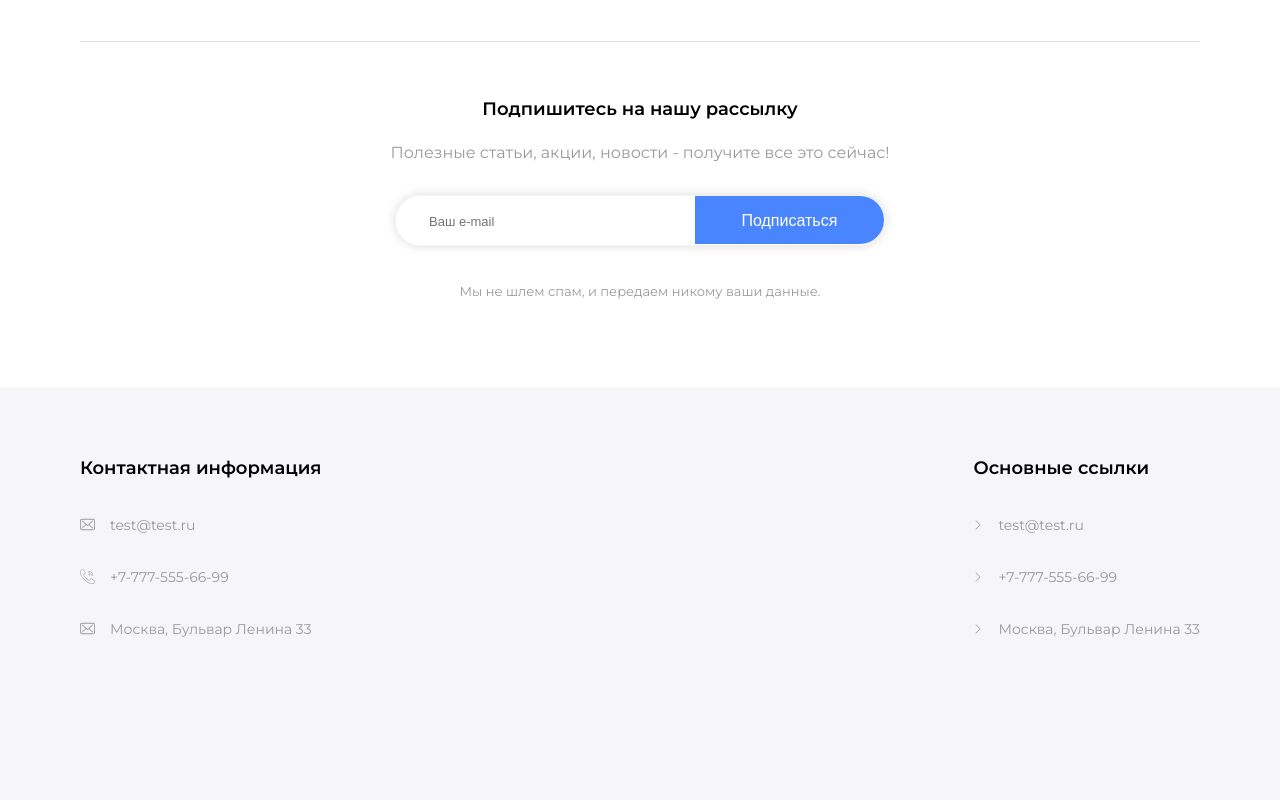
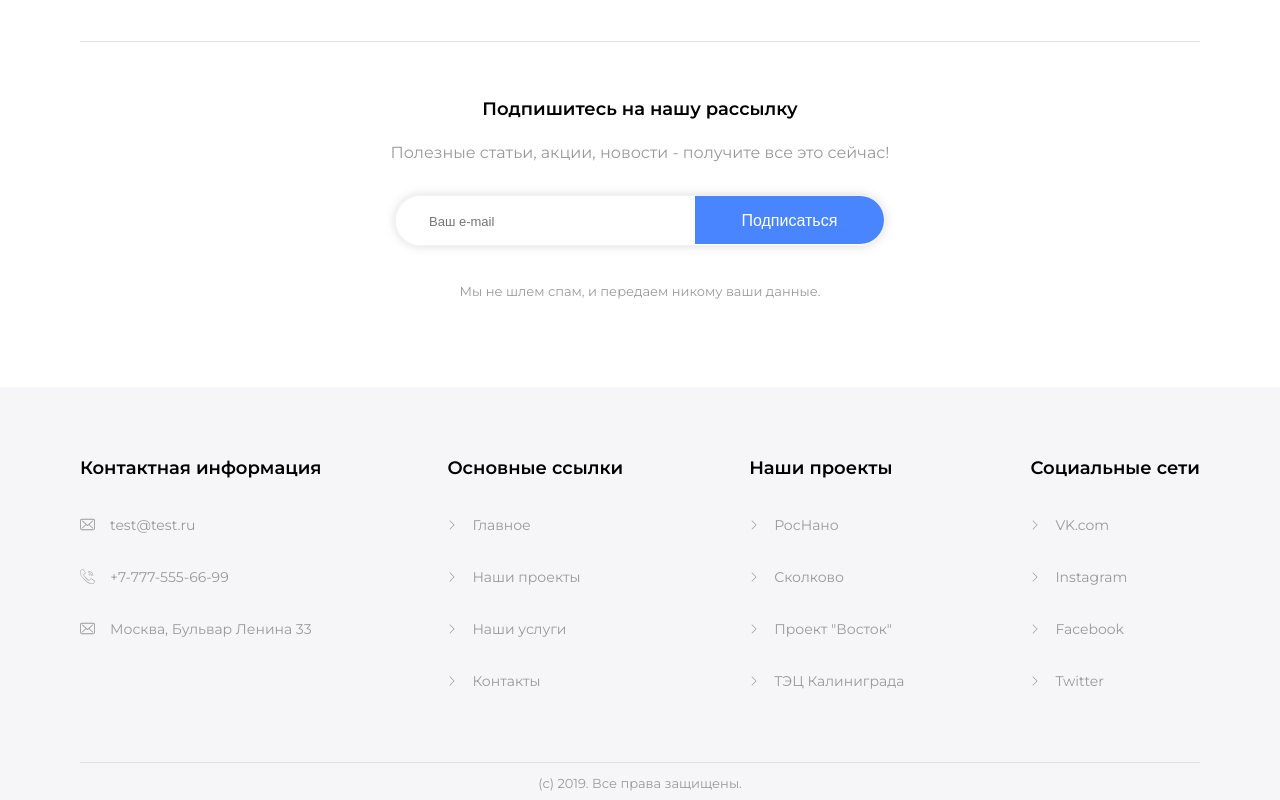
Before and after one commit to HermitBroccoli/it-studio, a plain HTML site: page index.html in a window 1280 px wide. Shown: the part 4792-5592 px from the top of the page. Drawn offline with Linux system fonts and the light colour scheme.

Commit message:
edit footer

```diff
--- a/css/main.css
+++ b/css/main.css
@@ -611,6 +611,8 @@ body {
 .footer .conteiner-link {
     display: flex;
     justify-content: space-between;
+    padding-bottom: 70px;
+    border-bottom: 1px solid #E0E0E0;
 }
 
 .footer .conteiner-link .item .item__title {
@@ -642,3 +644,12 @@ body {
 .footer .conteiner-link .item .item-list .item-list-items .item-list-items__item img {
     margin-right: 15px;
 }
+
+.footer .footer__text {
+    font-weight: normal;
+    font-size: 13px;
+    line-height: 21px;
+    text-align: center;
+    color: #999999;
+    margin-top: 10px;
+}
--- a/index.html
+++ b/index.html
@@ -240,13 +240,39 @@
                     <h2 class="item__title">Основные ссылки</h2>
                     <nav class="item-list">
                         <ul class="item-list-items">
-                            <li class="item-list-items__item"><img src="icon/right-arrow.svg" alt="icon">test@test.ru</li>
-                            <li class="item-list-items__item"><img src="icon/right-arrow.svg" alt="icon">+7-777-555-66-99</li>
-                            <li class="item-list-items__item"><img src="icon/right-arrow.svg" alt="icon">Москва, Бульвар Ленина 33</li>
+                            <li class="item-list-items__item"><img src="icon/right-arrow.svg" alt="icon">Главное</li>
+                            <li class="item-list-items__item"><img src="icon/right-arrow.svg" alt="icon">Наши проекты</li>
+                            <li class="item-list-items__item"><img src="icon/right-arrow.svg" alt="icon">Наши услуги</li>
+                            <li class="item-list-items__item"><img src="icon/right-arrow.svg" alt="icon">Контакты</li>
+                        </ul>
+                    </nav>
+                </div>
+
+                <div class="item">
+                    <h2 class="item__title">Наши проекты</h2>
+                    <nav class="item-list">
+                        <ul class="item-list-items">
+                            <li class="item-list-items__item"><img src="icon/right-arrow.svg" alt="icon">РосНано</li>
+                            <li class="item-list-items__item"><img src="icon/right-arrow.svg" alt="icon">Сколково</li>
+                            <li class="item-list-items__item"><img src="icon/right-arrow.svg" alt="icon">Проект "Восток"</li>
+                            <li class="item-list-items__item"><img src="icon/right-arrow.svg" alt="icon">ТЭЦ Калиниграда</li>
+                        </ul>
+                    </nav>
+                </div>
+
+                <div class="item">
+                    <h2 class="item__title">Социальные сети</h2>
+                    <nav class="item-list">
+                        <ul class="item-list-items">
+                            <li class="item-list-items__item"><img src="icon/right-arrow.svg" alt="icon">VK.com</li>
+                            <li class="item-list-items__item"><img src="icon/right-arrow.svg" alt="icon">Instagram</li>
+                            <li class="item-list-items__item"><img src="icon/right-arrow.svg" alt="icon">Facebook</li>
+                            <li class="item-list-items__item"><img src="icon/right-arrow.svg" alt="icon">Twitter</li>
                         </ul>
                     </nav>
                 </div>
             </div>
+            <div class="footer__text">(с) 2019. Все права защищены.</div>
         </div>
     </footer>
 </body>
```
